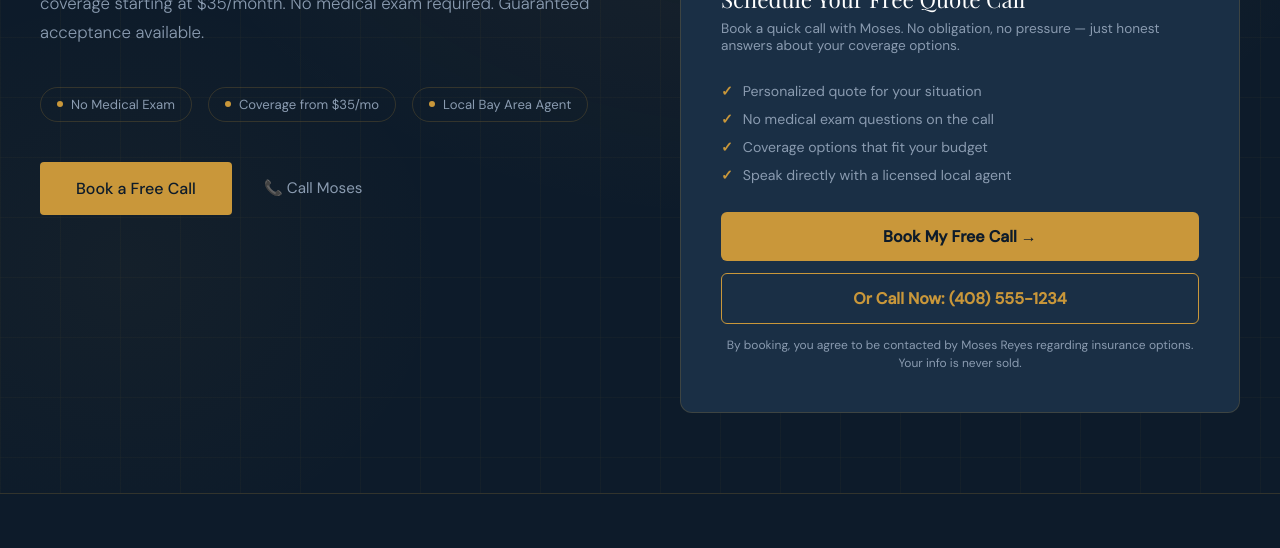
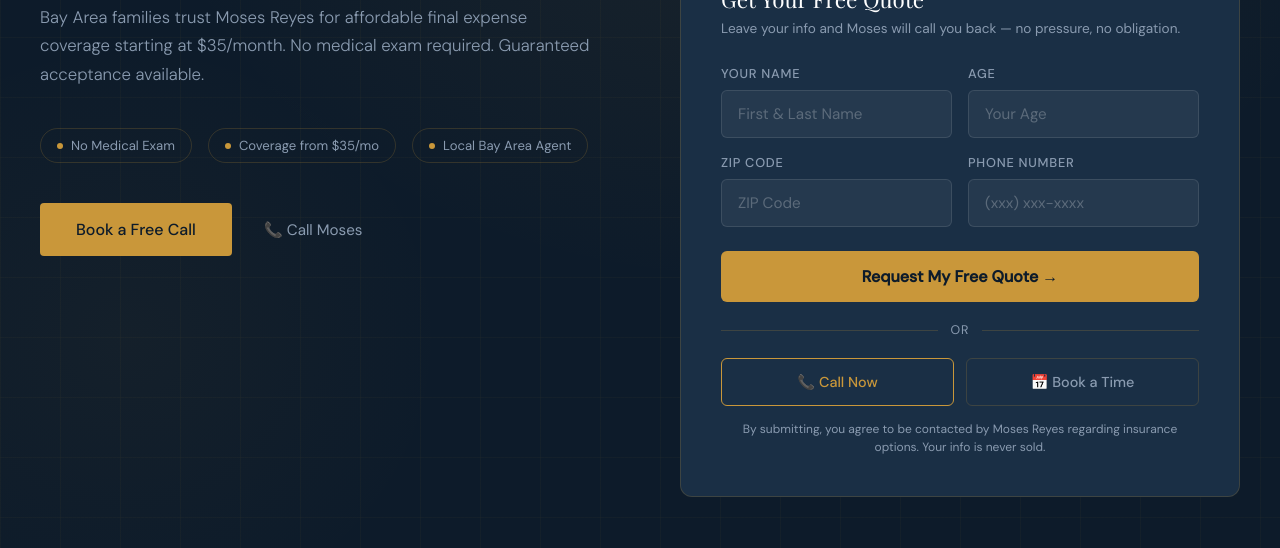
Before and after one commit to mosereye96-ui/ReyesInsurance-, a plain HTML site: page index.html in a window 1280 px wide. Shown: the part 623-1171 px from the top of the page. Drawn offline with nearby package versions, Linux system fonts and the light colour scheme.

Commit message:
Update index.html

```diff
--- a/index.html
+++ b/index.html
@@ -912,17 +912,58 @@
           </div>
         </div>
       <div class="form-card" id="quote">
-        <div class="form-title">Schedule Your Free Quote Call</div>
-        <div class="form-sub">Book a quick call with Moses. No obligation, no pressure — just honest answers about your coverage options.</div>
-        <ul class="coverage-features" style="margin:24px 0 28px;">
-          <li>Personalized quote for your situation</li>
-          <li>No medical exam questions on the call</li>
-          <li>Coverage options that fit your budget</li>
-          <li>Speak directly with a licensed local agent</li>
-        </ul>
-        <a href="https://calendly.com/mosesrey/new-meeting" target="_blank" rel="noopener" class="btn-form" style="display:block;text-align:center;text-decoration:none;line-height:1.2;">Book My Free Call →</a>
-        <a href="tel:+14085551234" class="btn-form" style="display:block;text-align:center;text-decoration:none;background:transparent;border:1px solid var(--gold);color:var(--gold);margin-top:12px;line-height:1.2;">Or Call Now: (408) 555-1234</a>
-        <div class="form-disclaimer">By booking, you agree to be contacted by Moses Reyes regarding insurance options. Your info is never sold.</div>
+        <div class="form-title">Get Your Free Quote</div>
+        <div class="form-sub">Leave your info and Moses will call you back — no pressure, no obligation.</div>
+
+        <div id="form-content">
+          <form id="lead-form" action="https://formspree.io/f/YOUR_FORM_ID" method="POST">
+            <div class="form-row" style="margin-top:24px;">
+              <div class="form-group">
+                <label>Your Name</label>
+                <input type="text" name="name" placeholder="First & Last Name" required />
+              </div>
+              <div class="form-group">
+                <label>Age</label>
+                <input type="number" name="age" placeholder="Your Age" min="18" max="90" required />
+              </div>
+            </div>
+            <div class="form-row">
+              <div class="form-group">
+                <label>ZIP Code</label>
+                <input type="text" name="zip" placeholder="ZIP Code" required />
+              </div>
+              <div class="form-group">
+                <label>Phone Number</label>
+                <input type="tel" name="phone" placeholder="(xxx) xxx-xxxx" required />
+              </div>
+            </div>
+            <button type="submit" class="btn-form">Request My Free Quote →</button>
+          </form>
+          <div class="form-success" id="form-success">
+            <div class="check">✓</div>
+            <h3>Got it — Moses will call you shortly!</h3>
+            <p>Keep your phone nearby. He usually calls within a few hours during business hours.</p>
+          </div>
+
+          <!-- OR divider -->
+          <div style="display:flex;align-items:center;gap:12px;margin:20px 0;">
+            <div style="flex:1;height:1px;background:var(--border);"></div>
+            <span style="font-size:0.78rem;color:var(--text-muted);letter-spacing:0.08em;text-transform:uppercase;">OR</span>
+            <div style="flex:1;height:1px;background:var(--border);"></div>
+          </div>
+
+          <!-- Two side-by-side buttons -->
+          <div style="display:grid;grid-template-columns:1fr 1fr;gap:12px;">
+            <a href="tel:+14083415826" style="display:flex;align-items:center;justify-content:center;gap:8px;padding:14px 12px;border:1.5px solid var(--gold);border-radius:6px;color:var(--gold);font-family:'DM Sans',sans-serif;font-size:0.9rem;font-weight:500;text-decoration:none;transition:background 0.2s;" onmouseover="this.style.background='rgba(201,151,58,0.08)'" onmouseout="this.style.background='transparent'">
+              📞 Call Now
+            </a>
+            <a href="https://calendly.com/mosesrey/new-meeting" target="_blank" rel="noopener" style="display:flex;align-items:center;justify-content:center;gap:8px;padding:14px 12px;border:1.5px solid var(--border);border-radius:6px;color:var(--text-muted);font-family:'DM Sans',sans-serif;font-size:0.9rem;font-weight:500;text-decoration:none;transition:background 0.2s;" onmouseover="this.style.background='rgba(255,255,255,0.05)'" onmouseout="this.style.background='transparent'">
+              📅 Book a Time
+            </a>
+          </div>
+        </div>
+
+        <div class="form-disclaimer" style="margin-top:14px;">By submitting, you agree to be contacted by Moses Reyes regarding insurance options. Your info is never sold.</div>
       </div>
       </div>
     </div>
```
